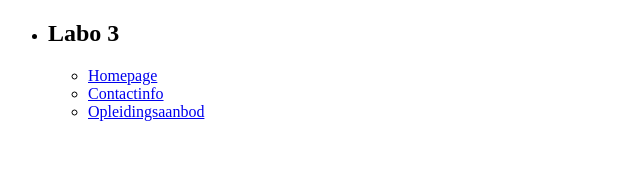
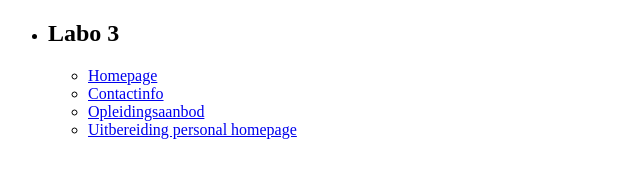
Before and after one commit to RouslanGalaev/WebDevelopment, a plain HTML site: page Labo_3/index.html in a window 1280 px wide. Shown: the whole page, without its empty margins (0-640 px from the left). Drawn offline with Linux system fonts and the light colour scheme.

Commit message:
commit
uitbereiding personal homepage toegevoegd aan index

```diff
--- a/Labo_3/index.html
+++ b/Labo_3/index.html
@@ -12,6 +12,7 @@
             <li><a href="../Labo_3/Homepage/Homepage.html">Homepage</a></li>
             <li><a href="../Labo_3/contact/Contactinfo.html">Contactinfo</a></li>
             <li><a href="../Labo_3/Opleidingsaanbod/Opleidingsaanbod.html">Opleidingsaanbod</a></li>
+            <li><a href="../Labo_3/Uitbereiding%20personal%20homepage%20assignment/UItbereiding%20personal%20hompage.html">Uitbereiding personal homepage</a></li>
         </ul>
     </li>
 </ul>
```
